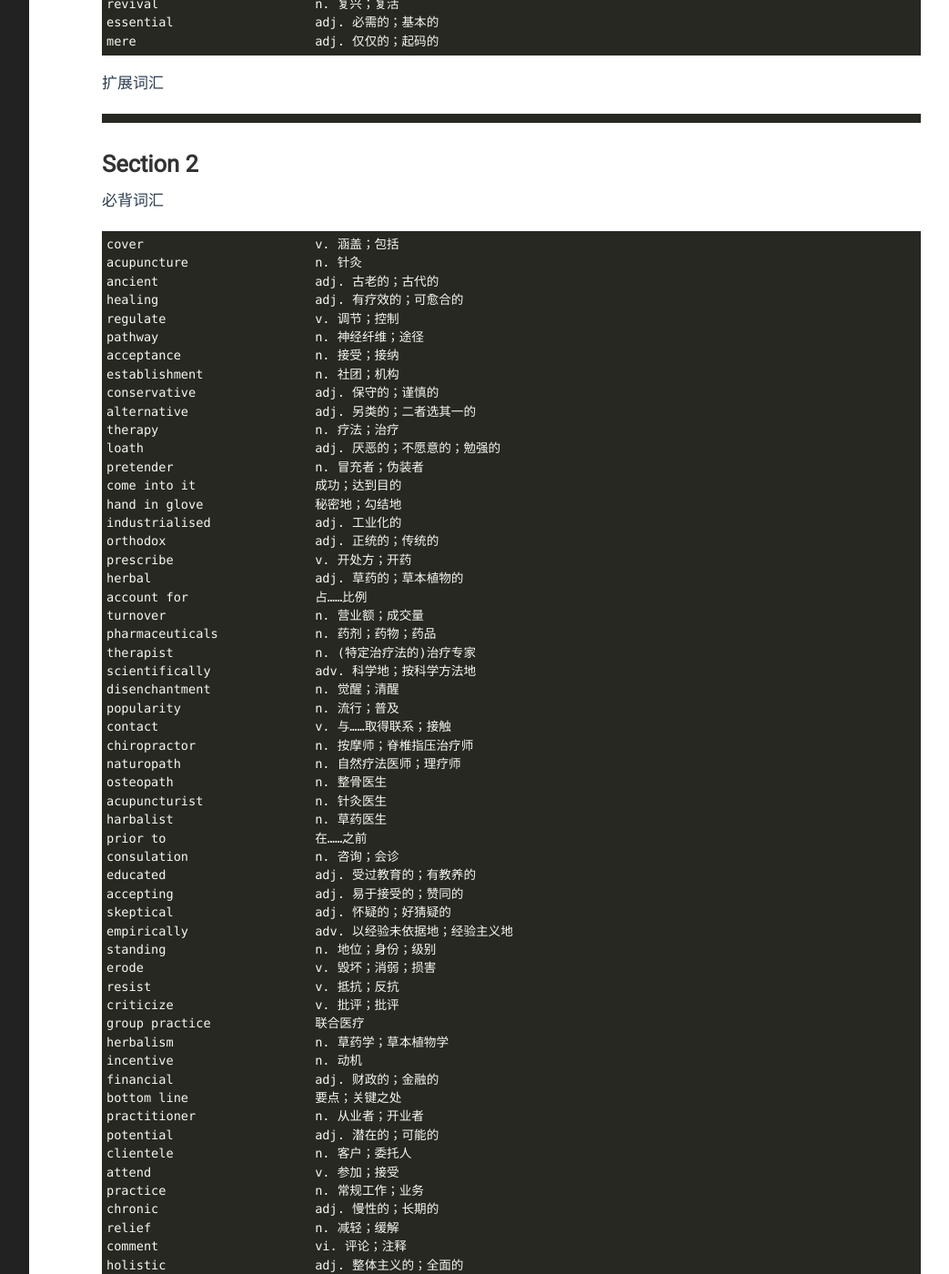
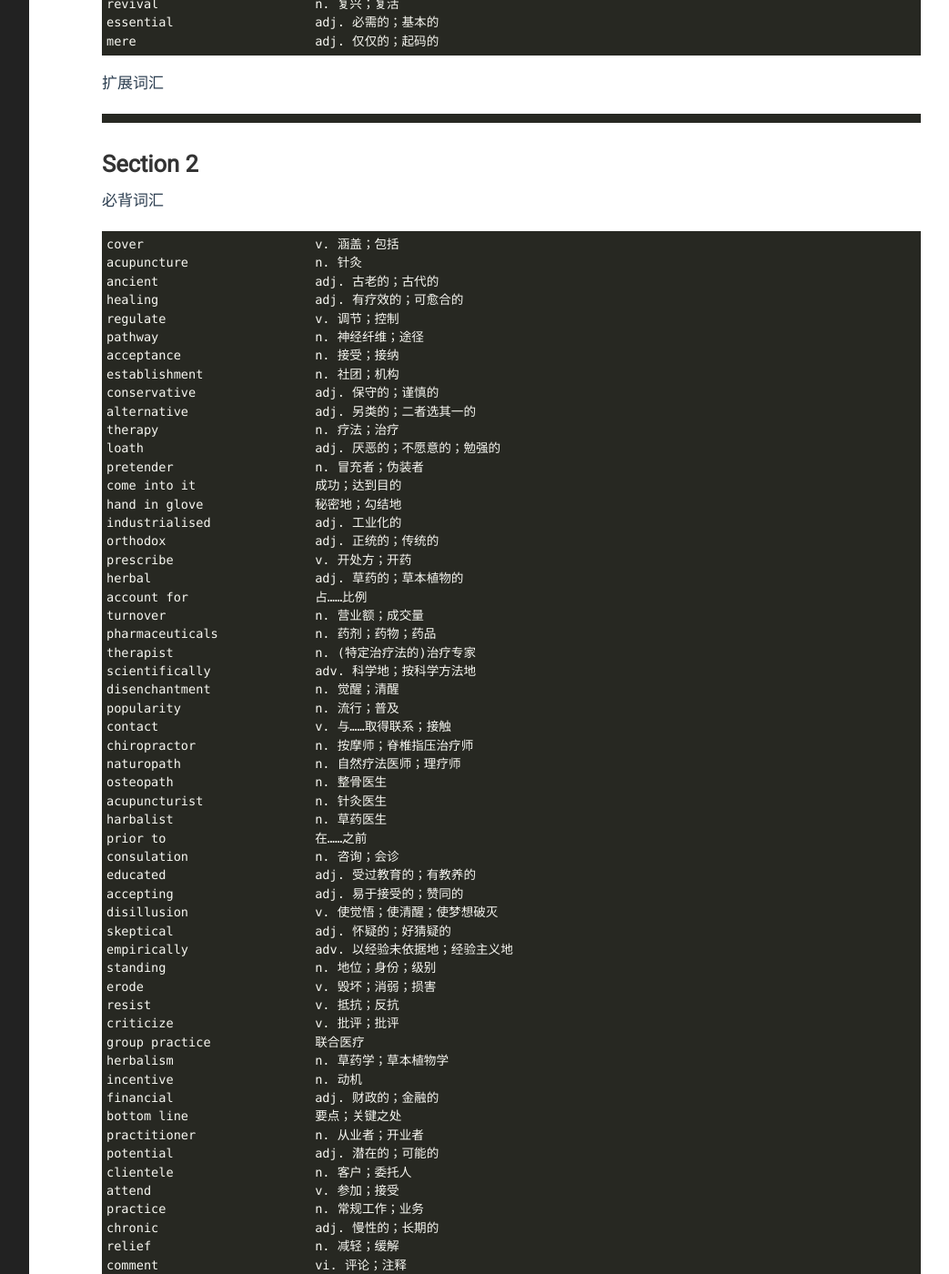
Before and after one commit to yejinp/yejinp.github.io, a Jekyll site: the page built from _posts/2023-07-11-vocabularies for IELTS 4-2.markdown, in a window 1280 px wide and 1400 px high, scrolled down 6207 px. Shown: the whole window at 91% size, without its empty margins (188-1231 px from the left). Built offline with Jekyll 4.4.1, drawn with Linux system fonts in a browser that asks for light colours; some of the changed text lies outside the part shown.

Commit message:
correct the errors

```diff
--- a/_posts/2023-07-11-vocabularies for IELTS 4-2.markdown
+++ b/_posts/2023-07-11-vocabularies for IELTS 4-2.markdown
@@ -338,6 +338,7 @@ prior to                    在……之前
 consulation                 n. 咨询；会诊
 educated                    adj. 受过教育的；有教养的
 accepting                   adj. 易于接受的；赞同的
+disillusion                 v. 使觉悟；使清醒；使梦想破灭
 skeptical                   adj. 怀疑的；好猜疑的
 empirically                 adv. 以经验未依据地；经验主义地
 standing                    n. 地位；身份；级别
```
Also changed, not shown: other parts of _posts/2023-07-11-vocabularies for IELTS 4-2.markdown (+1 -1 lines).
